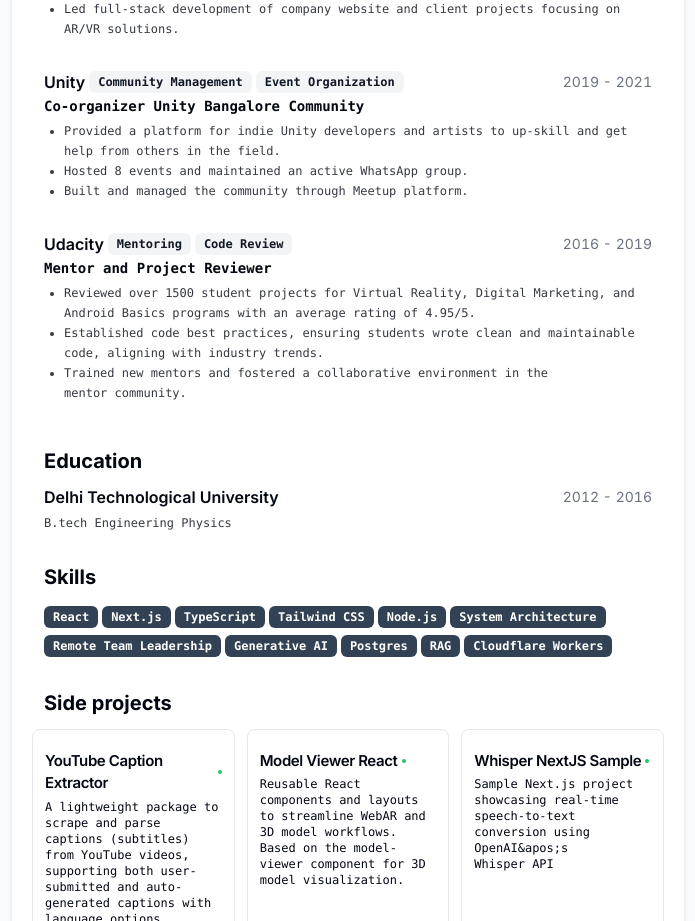
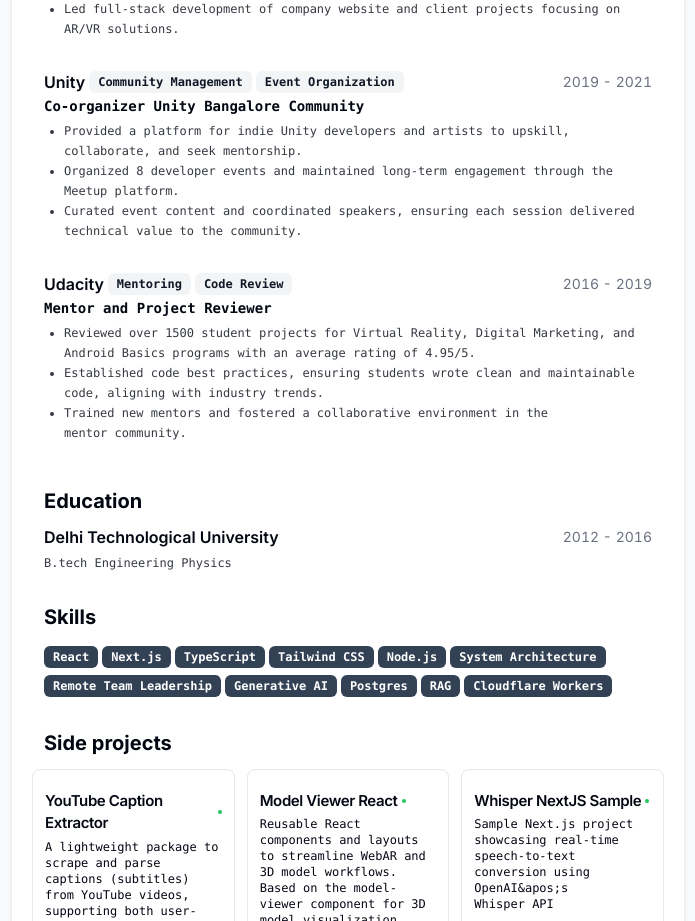
Before and after one commit to devhims/cv, a Next.js app: page / in a window 1280 px wide. Shown: the part 920-1841 px from the top of the page, without its empty margins (292-987 px from the left). Built offline with nearby package versions, Linux system fonts and the light colour scheme.

Commit message:
Update resume-data.tsx to enhance community engagement description and clarify event organization details.

```diff
--- a/src/data/resume-data.tsx
+++ b/src/data/resume-data.tsx
@@ -120,10 +120,16 @@
           <ul className="list-disc pl-5">
             <li>
               Provided a platform for indie Unity developers and artists to
-              up-skill and get help from others in the field.
+              upskill, collaborate, and seek mentorship.
             </li>
-            <li>Hosted 8 events and maintained an active WhatsApp group.</li>
-            <li>Built and managed the community through Meetup platform.</li>
+            <li>
+              Organized 8 developer events and maintained long-term engagement
+              through the Meetup platform.
+            </li>
+            <li>
+              Curated event content and coordinated speakers, ensuring each
+              session delivered technical value to the community.
+            </li>
           </ul>
         </>
       ),
```
